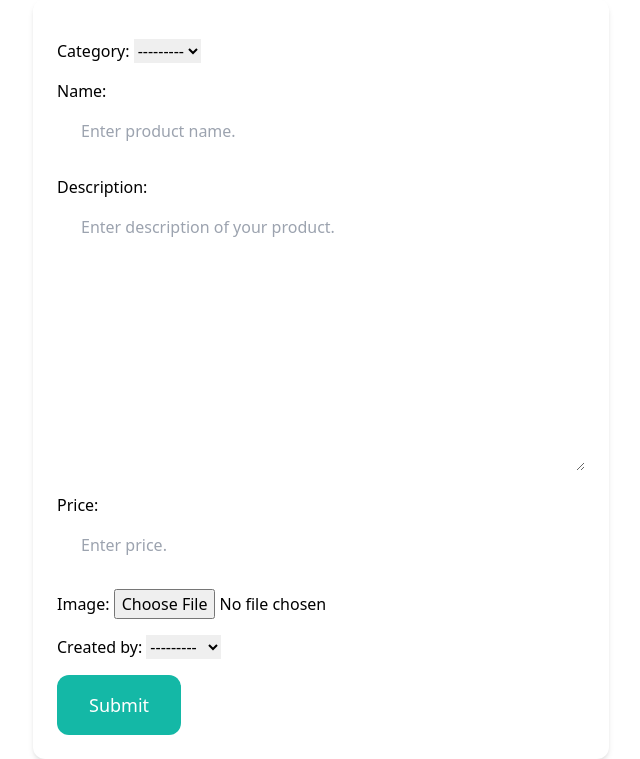
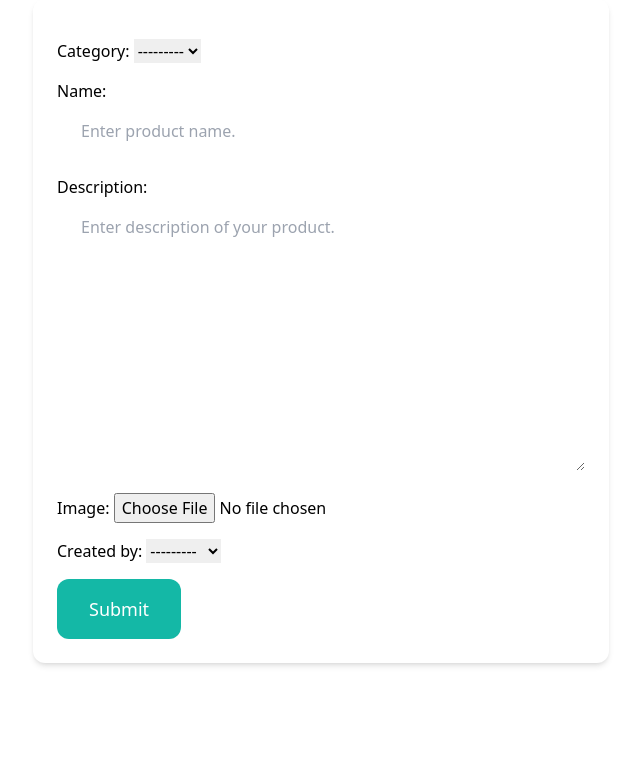
Before and after one commit to Leeixi/itemboard, a Django app: page /items/new/ in a window 1280 px wide. Shown: the part 78-837 px from the top of the page, without its empty margins (319-959 px from the left). After the commit the page ends 744 px from the top, so only its background shows below. Run offline with Django 4.2, Linux system fonts and the light colour scheme; the visitor is signed in with stand-in values (Sample User, id 1); data comes from the database, SQL or seed files in the repository; data that the repository does not hold is empty; some libraries are stand-ins or nearby versions.

Commit message:
update models

```diff
--- a/itemboard/core/templates/core/index.html
+++ b/itemboard/core/templates/core/index.html
@@ -26,7 +26,6 @@
                         <div class="font-bold text-xl mb-2">{{ item.name }}</div>
                         {% if request.user.is_authenticated %}
                             <a href="{% url 'item:detail' pk=item.pk %}" class="px-6 py-0.5 text-lg font-semibold bg-blue-500 text-white rounded-xl inline-block">Details</a>
-                            <p class="text-gray-500">Price: {{ item.price }}</p>
                         {% endif %}
                     </div>
                 </div>
--- a/itemboard/core/templates/core/logout.html
+++ b/itemboard/core/templates/core/logout.html
@@ -11,7 +11,6 @@
                 <div>
                         <div class="p-6 bg-white rounded-b-xl">
                             <h2 class="text-2xl">{{ item.name }}</h2>
-                            <p class="text-gray-500">Price: {{ item.price }}</p>
                         </div>
                     </a>
                 </div>
--- a/itemboard/item/forms.py
+++ b/itemboard/item/forms.py
@@ -4,7 +4,7 @@ from .models import Item
 class NewItemForm(forms.ModelForm):
     class Meta:
         model = Item
-        fields = ('category', 'name', 'description', 'price', 'image', 'created_by')
+        fields = ('category', 'name', 'description', 'image', 'created_by')
         widgets = {
             'name': forms.TextInput(attrs={
                 'placeholder': 'Enter product name.',
@@ -13,10 +13,5 @@ class NewItemForm(forms.ModelForm):
             'description': forms.Textarea(attrs={
                 'placeholder': 'Enter description of your product.',
                 'class': "w-full py-4 px-6 rounded-xl"
-            }),
-            # Assuming 'price' should be a number input
-            'price': forms.NumberInput(attrs={
-                'placeholder': 'Enter price.',
-                'class': "w-full py-4 px-6 rounded-xl"
-            }),
+            })
         }
--- a/itemboard/item/models.py
+++ b/itemboard/item/models.py
@@ -15,7 +15,6 @@ class Item(models.Model):
     category = models.ForeignKey(Category, related_name='items', on_delete=models.CASCADE)
     name = models.CharField(max_length=255)
     description = models.TextField(blank=True, null=True)
-    price = models.FloatField()
     image = models.ImageField(upload_to='item_images', blank=True, null=True)
     is_sold = models.BooleanField(default=False)
     created_by = models.ForeignKey(User, related_name='items', on_delete=models.CASCADE)
--- a/itemboard/item/templates/item/detail.html
+++ b/itemboard/item/templates/item/detail.html
@@ -41,7 +41,6 @@
             {% endif %}
         </div>
         <h1 class="mb-6 text-3xl">{{ item.name }}</h1>
-        <p class="text-gray-500"><strong>Price: </strong> {{ item.price }} </p>
         <p class="text-gray-500"><strong>Seller: </strong> {{ item.created_by }} </p>
         {% if item.description %}
         <p class="text-gray-700"><strong>Description: </strong> {{ item.description }} </p>
```
Also changed, not shown: itemboard/item/migrations/0002_alter_category_options_item.py.
